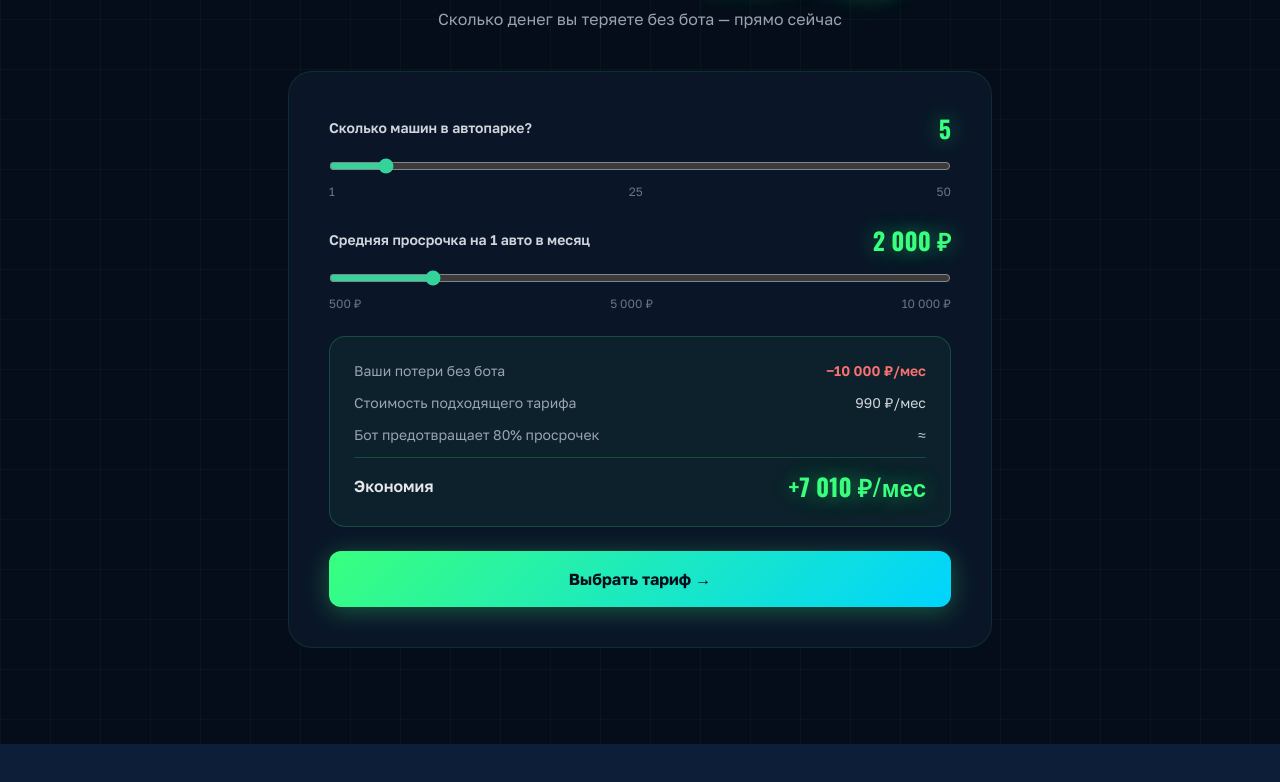
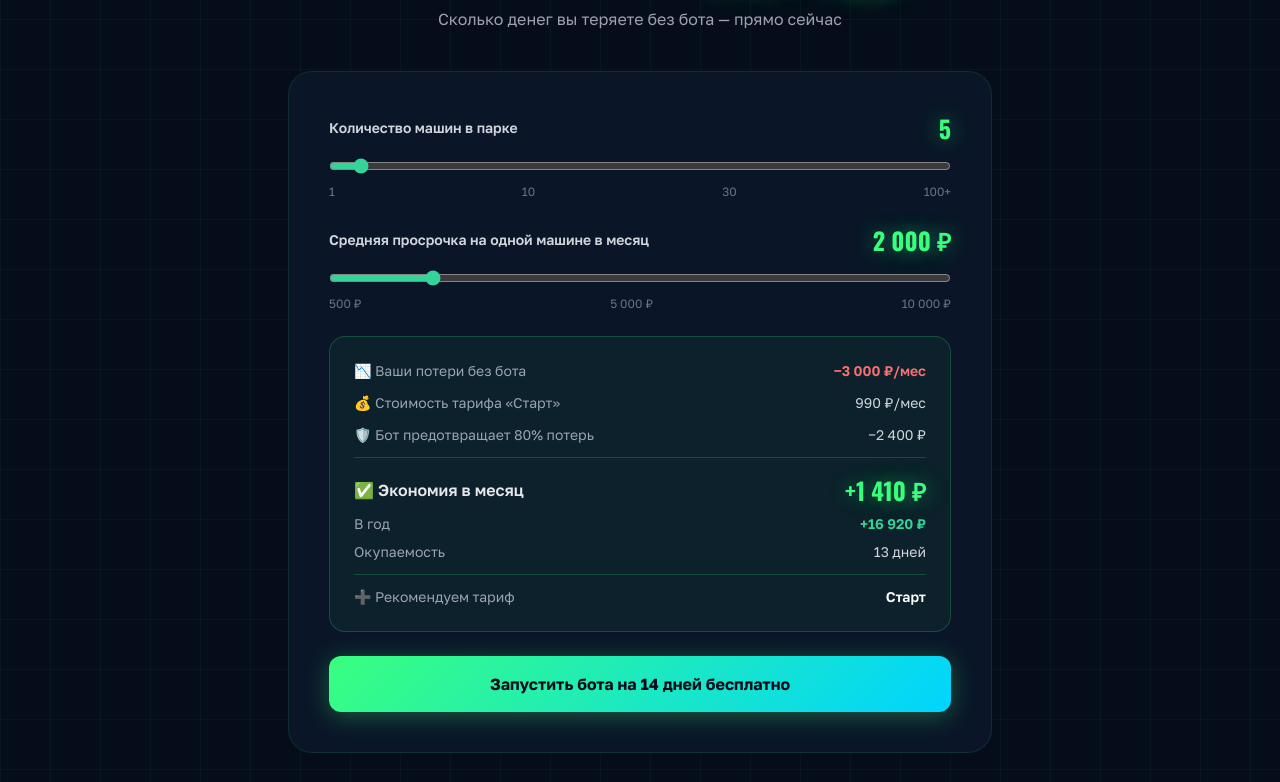
Before and after one commit to pr-poehali-dev/rent-bot-creation, a React (Vite) app: page / in a window 1280 px wide. Shown: the part 3338-4120 px from the top of the page. Built offline with nearby package versions, Linux system fonts and the light colour scheme.

Commit message:
feat: калькулятор выгоды тарифов

```diff
--- a/src/pages/Index.tsx
+++ b/src/pages/Index.tsx
@@ -54,6 +54,7 @@ const PLANS = [
     price: "990",
     period: "/ мес",
     desc: "Для 1–5 автомобилей",
+    hint: "Окупается за счёт одной предотвращённой просрочки",
     features: [
       "До 5 автомобилей",
       "Напоминания об оплате (7/3/1 день)",
@@ -137,10 +138,38 @@ export default function Index() {
   const [avgLoss, setAvgLoss] = useState(2000);
 
   const calc = useMemo(() => {
-    const totalLoss = carsCount * avgLoss;
-    const tariffCost = carsCount <= 5 ? 990 : carsCount <= 30 ? 2490 : 5990;
-    const saved = Math.round(totalLoss * 0.8 - tariffCost);
-    return { totalLoss, tariffCost, saved: saved > 0 ? saved : 0 };
+    const PERCENT_DEBT_DEFAULT = 0.30;
+    const BOT_EFFICIENCY = 0.80;
+    const lossWithoutBot = Math.round(carsCount * avgLoss * PERCENT_DEBT_DEFAULT);
+    const lossPrevented = Math.round(lossWithoutBot * BOT_EFFICIENCY);
+
+    let planName = "Старт";
+    let planPrice = 990;
+    if (carsCount > 30) { planName = "Про"; planPrice = 5990; }
+    else if (carsCount > 5) { planName = "Бизнес"; planPrice = 2490; }
+
+    const savingsMonth = lossPrevented - planPrice;
+    const savingsYear = savingsMonth * 12;
+    const isLargeFleet = carsCount >= 30;
+    const isNegative = savingsMonth < 0;
+
+    let payback = "менее 1 дня";
+    if (savingsMonth > 0) {
+      const days = Math.max(1, Math.ceil((planPrice / lossPrevented) * 30));
+      payback = days <= 1 ? "менее 1 дня" : `${days} ${days < 5 ? "дня" : "дней"}`;
+    }
+
+    return {
+      lossWithoutBot,
+      lossPrevented,
+      planName,
+      planPrice,
+      savingsMonth,
+      savingsYear,
+      isLargeFleet,
+      isNegative,
+      payback,
+    };
   }, [carsCount, avgLoss]);
 
   const handleSubmit = async (e: React.FormEvent) => {
@@ -494,25 +523,25 @@ export default function Index() {
             <div className="space-y-6">
               <div>
                 <label className="flex items-center justify-between mb-3">
-                  <span className="text-sm font-semibold text-gray-300">Сколько машин в автопарке?</span>
-                  <span className="font-display text-2xl font-bold neon-text">{carsCount}</span>
+                  <span className="text-sm font-semibold text-gray-300">Количество машин в парке</span>
+                  <span className="font-display text-2xl font-bold neon-text">{carsCount}{carsCount >= 100 ? "+" : ""}</span>
                 </label>
                 <input
                   type="range"
                   min={1}
-                  max={50}
+                  max={100}
                   value={carsCount}
                   onChange={(e) => setCarsCount(Number(e.target.value))}
                   className="w-full accent-emerald-400"
                 />
                 <div className="flex justify-between text-xs text-gray-500 mt-1">
-                  <span>1</span><span>25</span><span>50</span>
+                  <span>1</span><span>10</span><span>30</span><span>100+</span>
                 </div>
               </div>
 
               <div>
                 <label className="flex items-center justify-between mb-3">
-                  <span className="text-sm font-semibold text-gray-300">Средняя просрочка на 1 авто в месяц</span>
+                  <span className="text-sm font-semibold text-gray-300">Средняя просрочка на одной машине в месяц</span>
                   <span className="font-display text-2xl font-bold neon-text">{avgLoss.toLocaleString("ru")} ₽</span>
                 </label>
                 <input
@@ -531,26 +560,67 @@ export default function Index() {
 
               <div className="rounded-2xl p-6 space-y-3" style={{ background: "rgba(57,255,126,0.05)", border: "1px solid rgba(57,255,126,0.2)" }}>
                 <div className="flex justify-between text-sm">
-                  <span className="text-gray-400">Ваши потери без бота</span>
-                  <span className="text-red-400 font-semibold">−{calc.totalLoss.toLocaleString("ru")} ₽/мес</span>
+                  <span className="text-gray-400">📉 Ваши потери без бота</span>
+                  <span className="text-red-400 font-semibold">−{calc.lossWithoutBot.toLocaleString("ru")} ₽/мес</span>
                 </div>
                 <div className="flex justify-between text-sm">
-                  <span className="text-gray-400">Стоимость подходящего тарифа</span>
-                  <span className="text-gray-300">{calc.tariffCost.toLocaleString("ru")} ₽/мес</span>
+                  <span className="text-gray-400">💰 Стоимость тарифа «{calc.planName}»</span>
+                  <span className="text-gray-300">{calc.planPrice.toLocaleString("ru")} ₽/мес</span>
                 </div>
                 <div className="flex justify-between text-sm">
-                  <span className="text-gray-400">Бот предотвращает 80% просрочек</span>
-                  <span className="text-gray-300">≈</span>
+                  <span className="text-gray-400">🛡️ Бот предотвращает 80% потерь</span>
+                  <span className="text-gray-300">−{calc.lossPrevented.toLocaleString("ru")} ₽</span>
                 </div>
-                <div className="border-t pt-3 flex justify-between items-center" style={{ borderColor: "rgba(57,255,126,0.2)" }}>
-                  <span className="text-gray-200 font-semibold">Экономия</span>
-                  <span className="font-display text-2xl font-bold neon-text">+{calc.saved.toLocaleString("ru")} ₽/мес</span>
+
+                <div className="border-t pt-4 space-y-2" style={{ borderColor: "rgba(57,255,126,0.2)" }}>
+                  {calc.isNegative ? (
+                    <>
+                      <div className="flex justify-between items-center">
+                        <span className="text-gray-200 font-semibold">Экономия в месяц</span>
+                        <span className="font-display text-2xl font-bold text-yellow-400">{calc.savingsMonth.toLocaleString("ru")} ₽</span>
+                      </div>
+                      <p className="text-xs text-gray-400 leading-relaxed pt-2">
+                        Пока бот не окупается на вашем парке с такими просрочками. Но мы всё равно даём <b className="text-emerald-400">14 дней бесплатно</b> — вы ничего не теряете. Проверьте сами, вдруг просрочки больше, чем кажется.
+                      </p>
+                    </>
+                  ) : (
+                    <>
+                      <div className="flex justify-between items-center">
+                        <span className="text-gray-200 font-semibold">✅ Экономия в месяц</span>
+                        <span className="font-display text-2xl font-bold neon-text">+{calc.savingsMonth.toLocaleString("ru")} ₽</span>
+                      </div>
+                      <div className="flex justify-between text-sm">
+                        <span className="text-gray-400">В год</span>
+                        <span className="text-emerald-400 font-semibold">+{calc.savingsYear.toLocaleString("ru")} ₽</span>
+                      </div>
+                      <div className="flex justify-between text-sm">
+                        <span className="text-gray-400">Окупаемость</span>
+                        <span className="text-gray-300">{calc.payback}</span>
+                      </div>
+                    </>
+                  )}
+                </div>
+
+                <div className="border-t pt-3 flex items-center justify-between text-sm" style={{ borderColor: "rgba(57,255,126,0.2)" }}>
+                  <span className="text-gray-400">➕ Рекомендуем тариф</span>
+                  <span className="font-semibold text-white">{calc.planName}</span>
                 </div>
               </div>
 
-              <a href="#pricing" className="brand-btn block w-full py-4 rounded-xl text-center text-base font-bold">
-                Выбрать тариф →
-              </a>
+              {calc.isLargeFleet ? (
+                <div className="space-y-3">
+                  <div className="rounded-xl p-4 text-sm text-gray-300 leading-relaxed" style={{ background: "rgba(79,142,255,0.08)", border: "1px solid rgba(79,142,255,0.25)" }}>
+                    Для парков от 30 машин у нас <b className="text-white">специальные условия</b>. Оставьте заявку — подготовим предложение за 1 час.
+                  </div>
+                  <a href="#consultation" className="brand-btn block w-full py-4 rounded-xl text-center text-base font-bold">
+                    Получить персональное предложение →
+                  </a>
+                </div>
+              ) : (
+                <a href="#contacts" className="brand-btn block w-full py-4 rounded-xl text-center text-base font-bold">
+                  {calc.isNegative ? "Всё равно попробовать 14 дней" : "Запустить бота на 14 дней бесплатно"}
+                </a>
+              )}
             </div>
           </div>
         </div>
@@ -586,6 +656,9 @@ export default function Index() {
                 <div className="mb-6">
                   <h3 className="font-display text-2xl font-bold mb-1 text-white">{plan.name}</h3>
                   <p className="text-gray-400 text-sm">{plan.desc}</p>
+                  {plan.hint && (
+                    <p className="text-xs text-emerald-400 mt-2 leading-snug">💡 {plan.hint}</p>
+                  )}
                 </div>
                 <div className="mb-8">
                   <span className={`font-display text-5xl font-bold ${plan.accent ? "neon-text" : "text-white"}`}>{plan.price} ₽</span>
@@ -610,11 +683,19 @@ export default function Index() {
               </div>
             ))}
           </div>
+
+          <div className="text-center mt-10">
+            <p className="inline-flex items-center gap-2 text-sm text-gray-300 px-5 py-3 rounded-full"
+              style={{ background: "rgba(57,255,126,0.07)", border: "1px solid rgba(57,255,126,0.2)" }}>
+              <Icon name="ShieldCheck" fallback="Check" size={16} className="text-emerald-400" />
+              Все тарифы включают <b className="text-white">14 дней бесплатно</b>. Карту не требуем.
+            </p>
+          </div>
         </div>
       </section>
 
       {/* CONSULTATION */}
-      <section className="py-24 px-6 grid-bg" style={{ backgroundColor: "var(--dark-bg)" }}>
+      <section id="consultation" className="py-24 px-6 grid-bg" style={{ backgroundColor: "var(--dark-bg)" }}>
         <div className="container mx-auto max-w-3xl">
           <div className="light-card rounded-3xl p-8 md:p-12">
             <div className="text-center mb-8">
```
